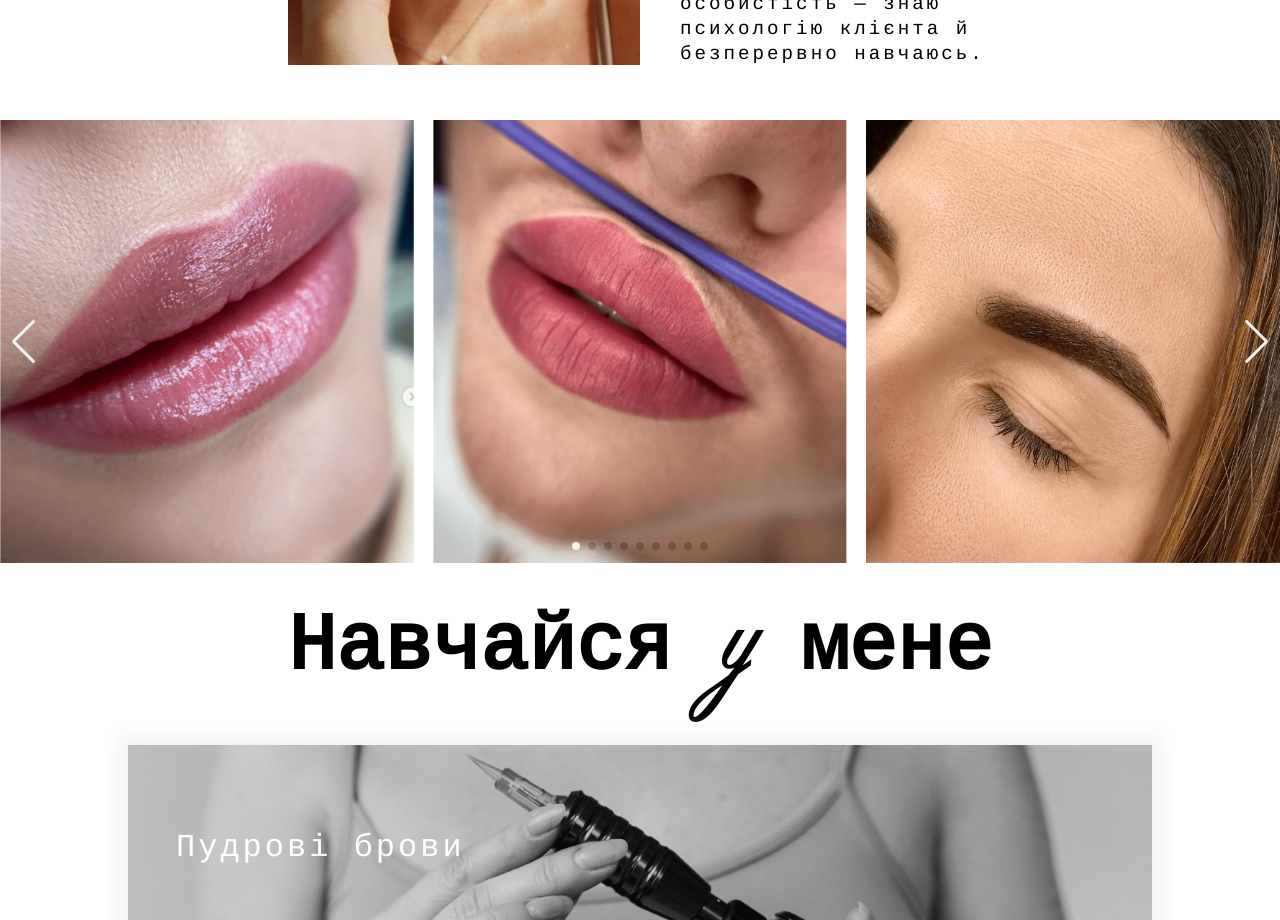
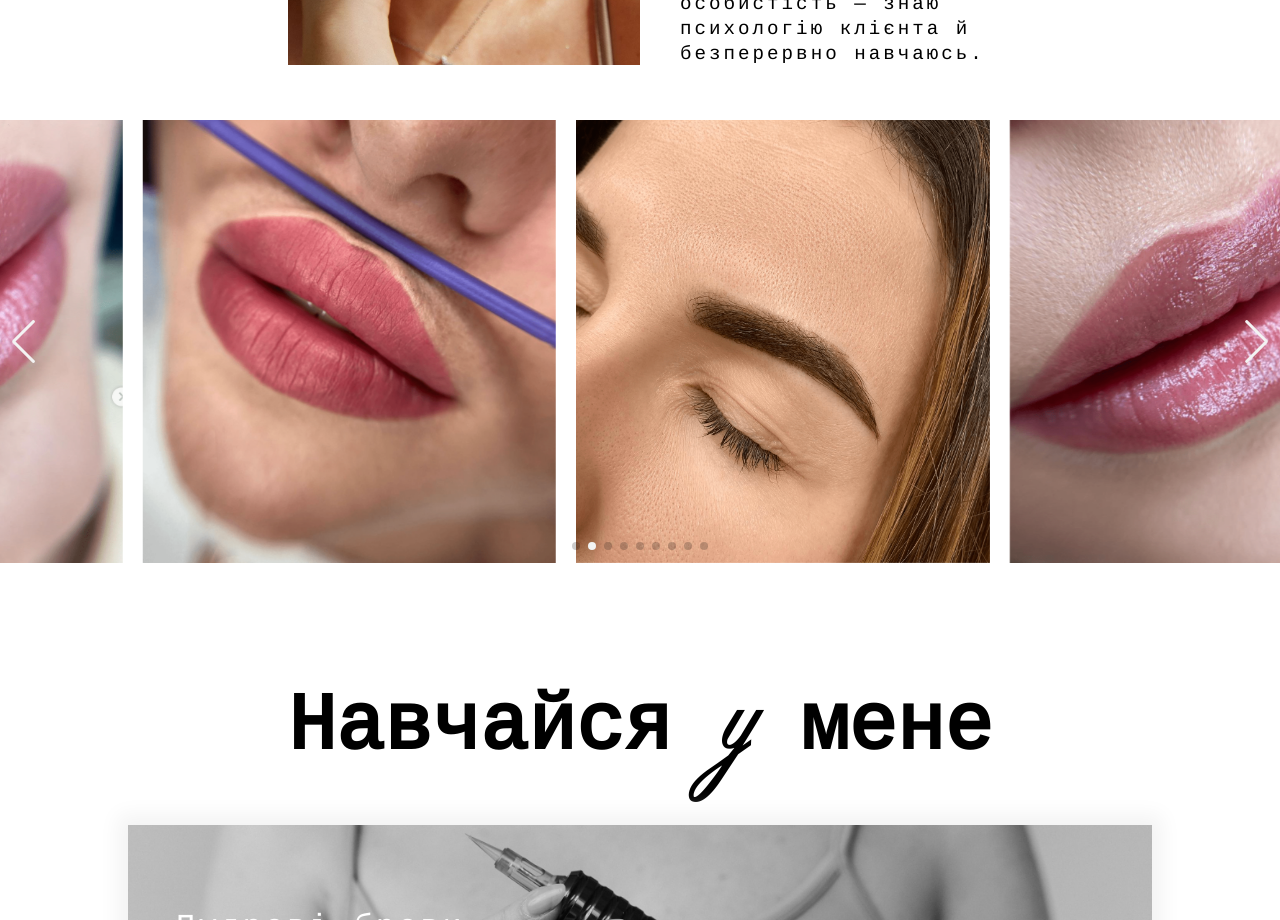
Before and after one commit to kat-mih/ak-portfolio, a React (Vite) app: page / in a window 1280 px wide. Shown: the part 1480-2400 px from the top of the page. Built offline with nearby package versions, Linux system fonts and the light colour scheme; a web font is replaced by a local one.

Commit message:
gallery transition changed

```diff
--- a/src/components/CardMore.jsx
+++ b/src/components/CardMore.jsx
@@ -1,8 +1,6 @@
 import React from "react";
 import "./CardMore.css";
 
-import star from "../assets/star.png";
-import circle from "../assets/circle.png";
 import Tariff from "./Tariff";
 
 const CardMore = ({ open }) => {
--- a/src/sections/Gallery.css
+++ b/src/sections/Gallery.css
@@ -12,9 +12,19 @@
   display: flex;
 }
 
+.swiper-container-free-mode > .swiper-wrapper {
+  transition-timing-function: linear;
+}
+
 .gallery__image {
   width: 100%;
   height: auto;
   object-fit: cover;
   object-position: center;
 }
+
+@media screen and (min-width: 1024px) {
+  .gallery {
+    margin-bottom: 5rem;
+  }
+}
--- a/src/sections/Gallery.jsx
+++ b/src/sections/Gallery.jsx
@@ -26,9 +26,9 @@ const Gallery = () => {
     lips2,
   ];
   return (
-    <div id="gallery">
+    <div className="gallery" id="gallery">
       <Swiper
-        slidesPerView={1}
+        slidesPerView="auto"
         spaceBetween={0}
         breakpoints={{
           640: {
@@ -41,8 +41,9 @@ const Gallery = () => {
           },
         }}
         centeredSlides={true}
+        speed={2000}
         autoplay={{
-          delay: 2500,
+          delay: 1,
           disableOnInteraction: false,
         }}
         pagination={{
--- a/src/sections/Hero.jsx
+++ b/src/sections/Hero.jsx
@@ -43,7 +43,7 @@ const Hero = () => {
           effect={"fade"}
           loop={true}
           lazy={true}
-          speed={400}
+          speed={600}
           autoplay={{
             delay: 4000,
             disableOnInteraction: false,
```
